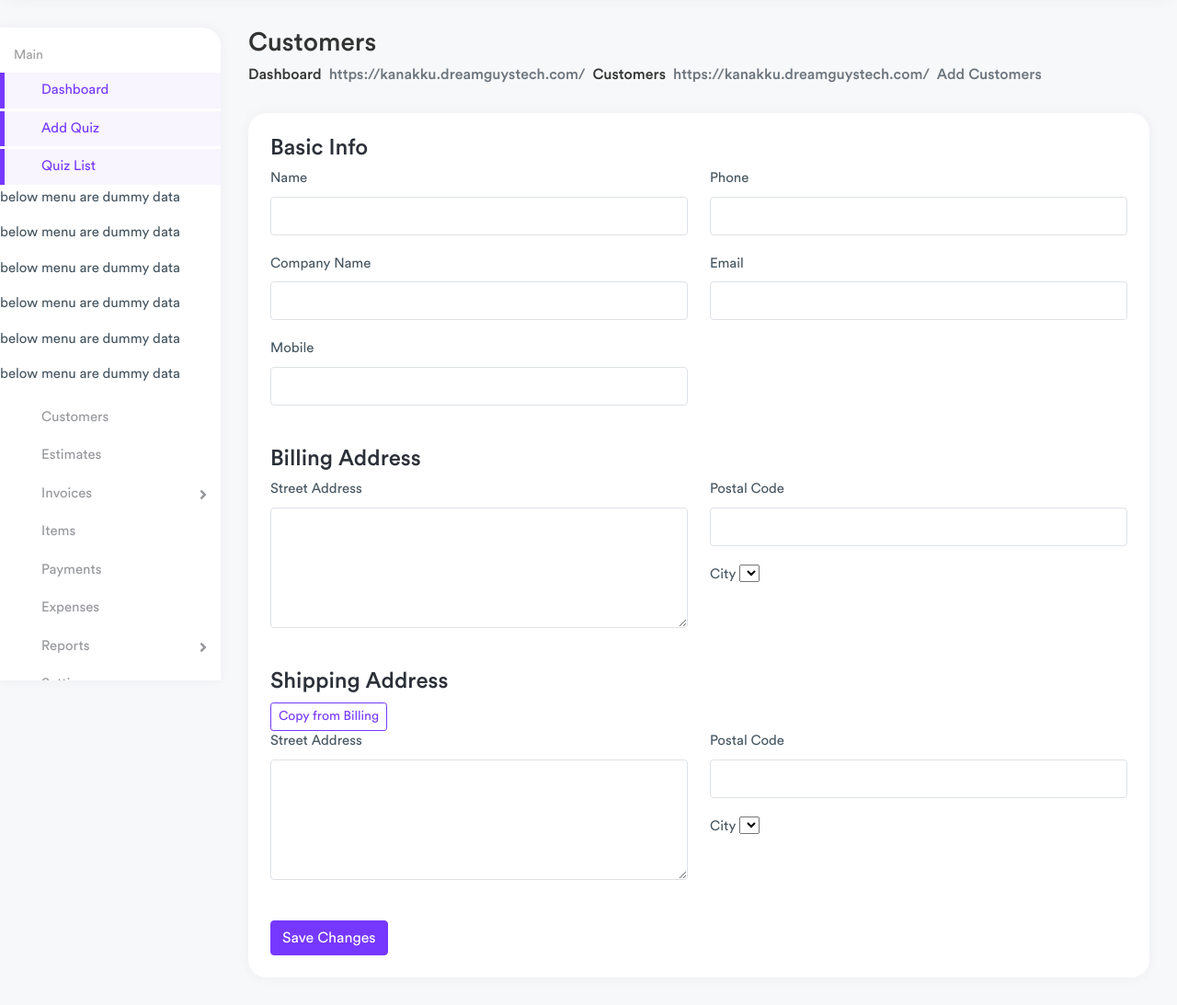
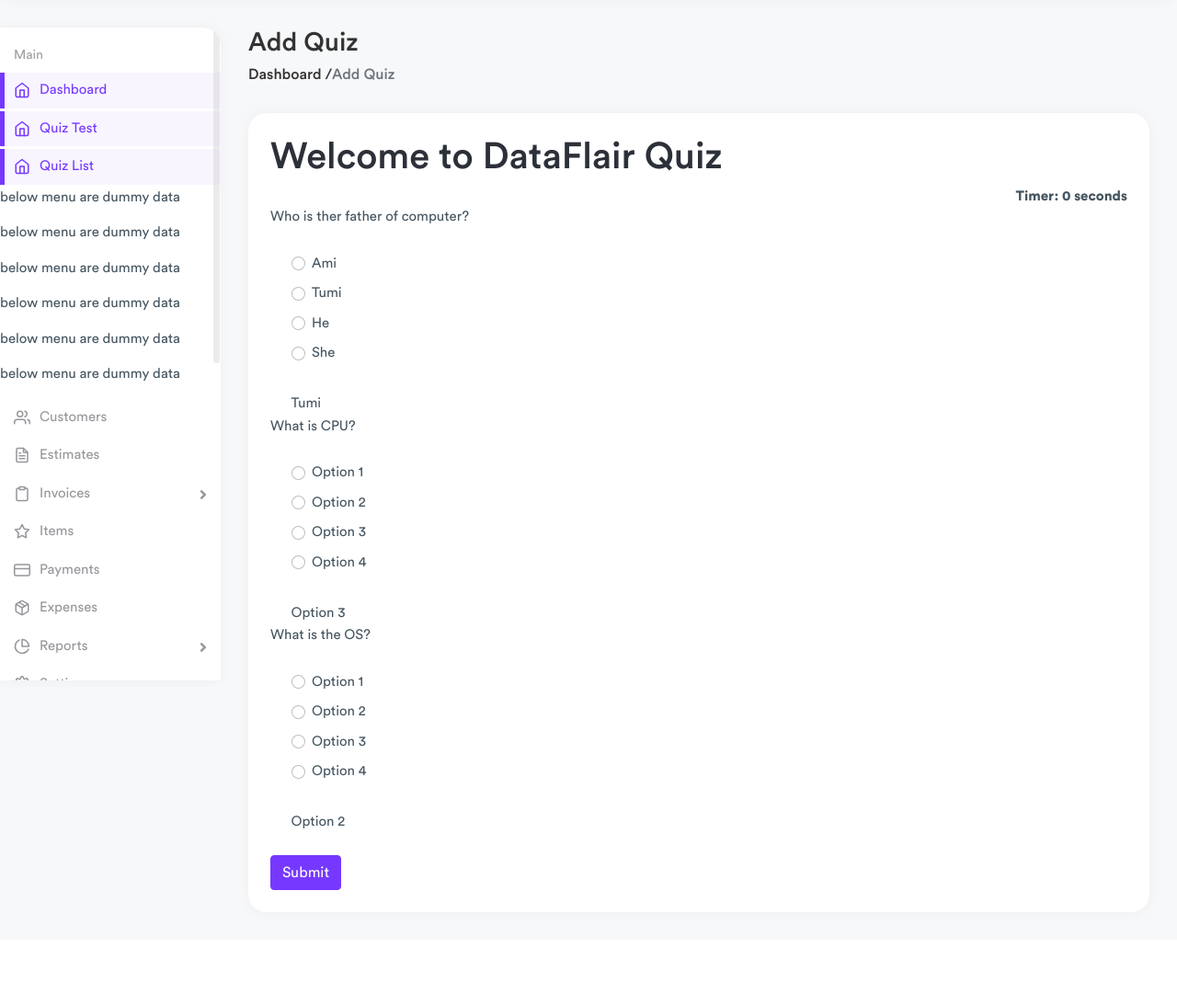
Before and after one commit to mailzahidul/quize_management_system, a Django app: page /add_quiz/ in a window 1280 px wide. Shown: the part 60-1153 px from the top of the page at 92% size. After the commit the page ends 1053 px from the top, so only its background shows below. Run offline with Django 4.2, Linux system fonts and the light colour scheme; a user stored in the database is signed in; data comes from the database, SQL or seed files in the repository; lists and menus that the app fills with data are empty; some libraries are stand-ins or nearby versions.

Commit message:
quiz test and result complete

```diff
--- a/quiz_management_system/quiz/views.py
+++ b/quiz_management_system/quiz/views.py
@@ -56,4 +56,33 @@
 @login_required
 def add_quiz(request):
    context={}
-   return render(request, 'quiz/add_quiz.html', context)
+   if request.POST:
+       print(request.POST, "All Input Answer")
+       questions = Quiz.objects.all()
+       total_score = 0
+       wrong_answer = 0
+       correct_answer = 0
+       total = 0
+       for q in questions:
+           total += 1
+           print(request.POST.get(q.question), "Select option")
+           print(q.answer, "Answer")
+           print()
+           if q.answer == request.POST.get(q.question):
+               total_score += 10
+               correct_answer += 1
+           else:
+               wrong_answer += 1
+       percent = total_score / (total * 10) * 100
+       context['score'] = total_score
+       context['time'] = request.POST.get('timer')
+       context['correct'] = correct_answer
+       context['wrong'] = wrong_answer
+       context['total'] = total
+       context['percent'] = percent
+
+       return render(request, 'quiz/result.html', context)
+   else:
+       questions = Quiz.objects.filter(active=True)
+       context['questions'] = questions
+       return render(request, 'quiz/quiz_test.html', context)
--- a/quiz_management_system/templates/quiz/add_quiz.html
+++ /dev/null
@@ -1,120 +0,0 @@
-{% extends 'base.html' %}
-{% load static %}
-{% block body %}
-
-<div class="content container-fluid">
-
-            <div class="page-header">
-                <div class="row">
-                    <div class="col-sm-12">
-                        <h3 class="page-title">Customers</h3>
-                        <ul class="breadcrumb">
-
-                            <li class="breadcrumb-item"><a href="{% url 'home' %}">Dashboard</a></li>
-                            <li class="breadcrumb-item"><a href="">Customers</a></li>
-                            <li class="breadcrumb-item active">Add Customers</li>
-                        </ul>
-                    </div>
-                </div>
-            </div>
-
-            <div class="row">
-                <div class="col-md-12">
-                    <div class="card">
-                        <div class="card-body">
-                            <form method="post" enctype="multipart/form-data">
-                                {% csrf_token %}
-                                <h4 class="card-title">Basic Info</h4>
-                                <div class="row">
-                                    <div class="col-md-6">
-                                        <div class="form-group">
-                                            <label>Name</label>
-                                            <input type="text" name="name" class="form-control">
-                                        </div>
-                                        <div class="form-group">
-                                            <label>Company Name</label>
-                                            <input type="text" name="company_name" class="form-control">
-                                        </div>
-                                        <div class="form-group">
-                                            <label>Mobile</label>
-                                            <input type="text" name="mobile" class="form-control">
-                                        </div>
-                                    </div>
-                                    <div class="col-md-6">
-                                        <div class="form-group">
-                                            <label>Phone</label>
-                                            <input type="text" name="phone" class="form-control">
-                                        </div>
-                                        <div class="form-group">
-                                            <label>Email</label>
-                                            <input type="email" name="email" class="form-control">
-                                        </div>
-                                    </div>
-                                </div>
-                                <h4 class="card-title mt-4">Billing Address</h4>
-                                <div class="row">
-                                    <div class="col-md-6">
-                                        <div class="form-group">
-                                            <label>Street Address</label>
-                                            <textarea rows="5" cols="5" class="form-control" name="billing_street_address"></textarea>
-                                        </div>
-                                    </div>
-                                    <div class="col-md-6">
-                                        <div class="form-group">
-                                            <label>Postal Code</label>
-                                            <input type="text" class="form-control" name="billing_postal_code">
-                                        </div>
-                                        <div class="form-group">
-                                            <label>City</label>
-                                            <select class="select" name="billing_city_name">
-                                                 {% for city in cities %}
-                                                <option class="form-control" value="{{ city.id }}">
-                                                    {{ city.name }}
-                                                </option>
-                                                {% endfor %}
-                                            </select>
-                                        </div>
-                                    </div>
-                                </div>
-                                <h4 class="card-title mt-4">Shipping Address</h4>
-                                <div class="text-right">
-                                    <button type="submit" class="btn btn-outline-primary btn-sm">Copy from Billing
-                                    </button>
-                                </div>
-                                <div class="row">
-                                    <div class="col-md-6">
-                                        <div class="form-group">
-                                            <label>Street Address</label>
-                                            <textarea rows="5" cols="5" class="form-control" name="shipping_street_address"></textarea>
-                                        </div>
-                                    </div>
-                                    <div class="col-md-6">
-                                        <div class="form-group">
-                                            <label>Postal Code</label>
-                                            <input type="text" class="form-control" name="shipping_postal_code">
-                                        </div>
-                                        <div class="form-group">
-                                            <label>City</label>
-                                            <select class="select" name="shipping_city_name">
-                                                {% for city in cities %}
-                                                <option class="form-control" value="{{ city.id }}">
-                                                    {{ city.name }}
-                                                </option>
-                                                {% endfor %}
-                                            </select>
-                                        </div>
-                                    </div>
-                                </div>
-                                <div class="text-right mt-4">
-                                    <button type="submit" class="btn btn-primary">Save Changes</button>
-                                </div>
-
-                            </form>
-
-                        </div>
-                    </div>
-                </div>
-            </div>
-        </div>
-
-{% endblock %}
--- /dev/null
+++ b/quiz_management_system/templates/quiz/quiz_test.html
@@ -0,0 +1,74 @@
+{% extends 'base.html' %}
+{% load static %}
+{% block body %}
+
+<div class="content container-fluid">
+
+            <div class="page-header">
+                <div class="row">
+                    <div class="col-sm-12">
+                        <h3 class="page-title">Add Quiz</h3>
+                        <ul class="breadcrumb">
+                            <li><a href="{% url 'home' %}">Dashboard / </a></li>
+                            <li class="breadcrumb-item active"> Add Quiz</li>
+                        </ul>
+                    </div>
+                </div>
+            </div>
+
+            <div class="row">
+                <div class="col-md-12">
+                    <div class="card">
+                        <div class="card-body">
+
+
+
+<h1>Welcome to DataFlair Quiz</h1>
+
+<div align="right " id="displaytimer"><b>Timer: 0 seconds</b></div>
+
+ <form method='post' action=''>
+    {% csrf_token %}
+    {% for q  in questions%}
+    <div class="form-group">
+      <label for="question">{{q.question}}</label>
+    </div>
+    <div class="form-check">
+        <div class="form-check">
+            <input class="form-check-input" type="radio" name="{{q.question}}" id="gridRadios1" value="{{q.option_1}}">
+            <label class="form-check-label" for="gridRadios1">
+                {{q.option_1}}
+            </label>
+        </div>
+        <div class="form-check">
+            <input class="form-check-input" type="radio" name="{{q.question}}" id="gridRadios2" value="{{q.option_2}}">
+            <label class="form-check-label" for="gridRadios2">
+                {{q.option_2}}
+            </label>
+        </div>
+        <div class="form-check">
+            <input class="form-check-input" type="radio" name="{{q.question}}" id="gridRadios3" value="{{q.option_3}}">
+            <label class="form-check-label" for="gridRadios3">
+                {{q.option_3}}
+            </label>
+        </div>
+        <div class="form-check">
+            <input class="form-check-input" type="radio" name="{{q.question}}" id="gridRadios4" value="{{q.option_4}}">
+            <label class="form-check-label" for="gridRadios4">
+                {{q.option_4}}
+            </label>
+        </div>
+        <br>
+        <p>{{q.answer}} </p>
+    </div>
+    {% endfor %}
+    <br>
+    <button type="submit" class="btn btn-primary">Submit</button>
+  </form>
+                        </div>
+                    </div>
+                </div>
+            </div>
+        </div>
+
+{% endblock %}
--- a/quiz_management_system/templates/sidebar.html
+++ b/quiz_management_system/templates/sidebar.html
@@ -7,7 +7,7 @@
                         <a href="{% url 'home' %}"><i data-feather="home"></i> <span>Dashboard</span></a>
                     </li>
                     <li class="active">
-                        <a href="{% url 'add_quiz' %}"><i data-feather="home"></i> <span>Add Quiz</span></a>
+                        <a href="{% url 'add_quiz' %}"><i data-feather="home"></i> <span>Quiz Test</span></a>
                     </li>
                     <li class="active">
                         <a href="{% url 'quiz_list' %}"><i data-feather="home"></i> <span>Quiz List</span></a>
```
Also changed, not shown: quiz_management_system/templates/quiz/result.html (added, +23 -0 lines).
